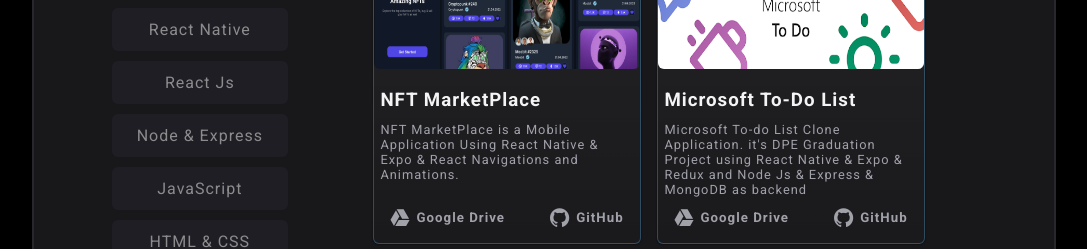
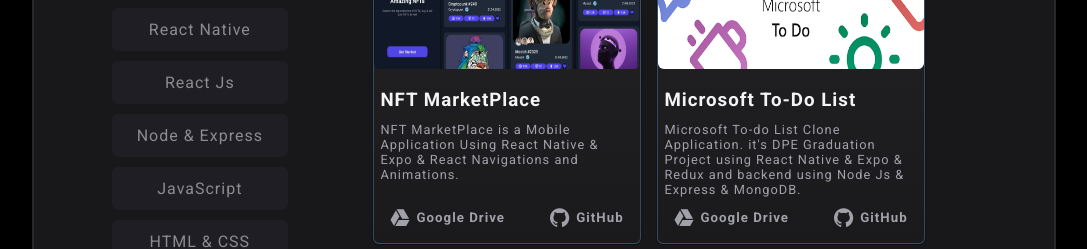
Before and after one commit to Ibrahimfathi96/Portfolio, a React (Vite) app: page / in a window 1280 px wide. Shown: the part 900-1149 px from the top of the page, without its empty margins (96-1183 px from the left). Built offline with nearby package versions, Linux system fonts and the light colour scheme.

Commit message:
Real Projects

```diff
--- a/src/data/MyProjects.js
+++ b/src/data/MyProjects.js
@@ -16,7 +16,7 @@
     id: 2,
     projectTitle: "Microsoft To-do List",
     projectDescription:
-      "Microsoft To-do List Clone Application. it's DPE Graduation Project using React Native & Expo & Redux and Node Js & Express & MongoDB as backend ",
+      "Microsoft To-do List Clone Application. it's DPE Graduation Project using React Native & Expo & Redux and backend using Node Js & Express & MongoDB.",
     category: ["React Native", "Node Js", "JavaScript"],
     imagePath: "../../public/imgs/m-todo.png",
     github: "https://github.com/Ibrahimfathi96/DPE-MicrosoftTodoList",
```
